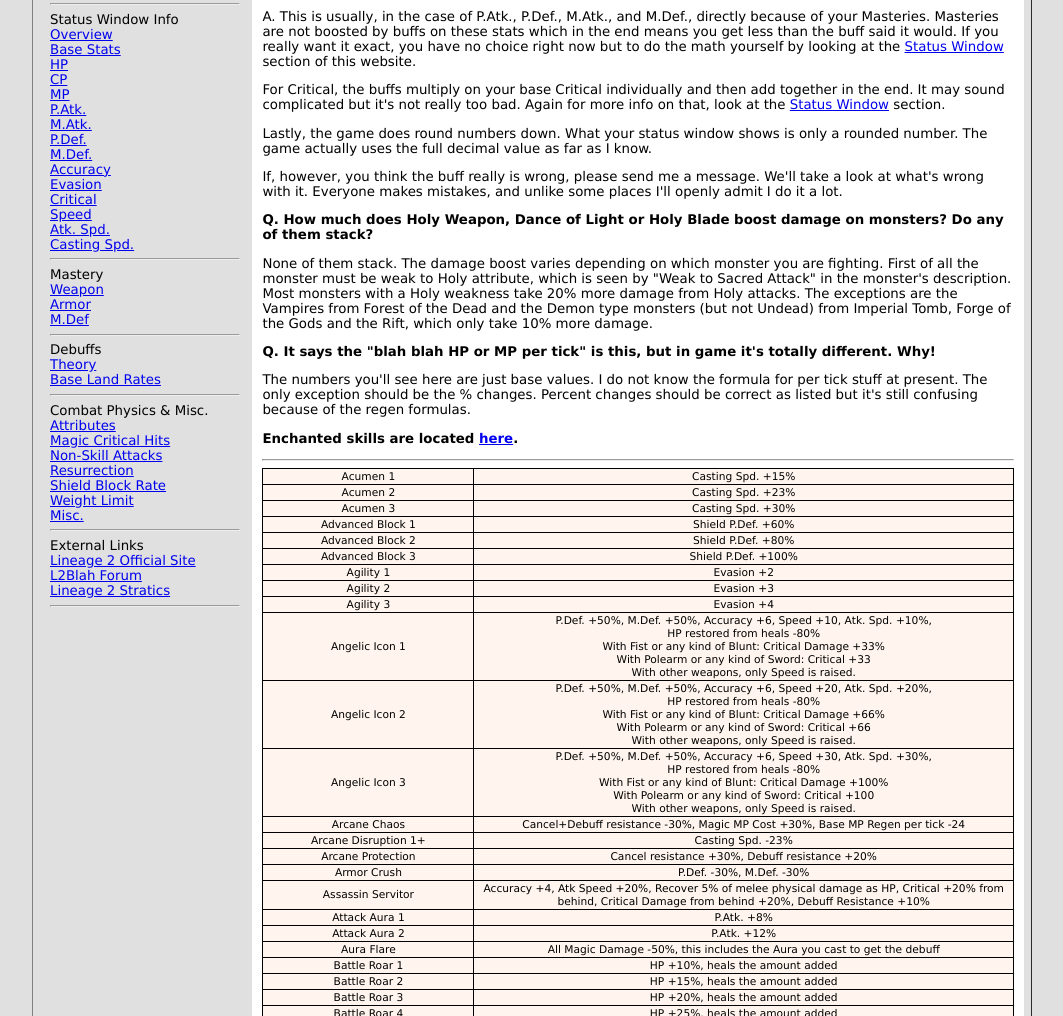
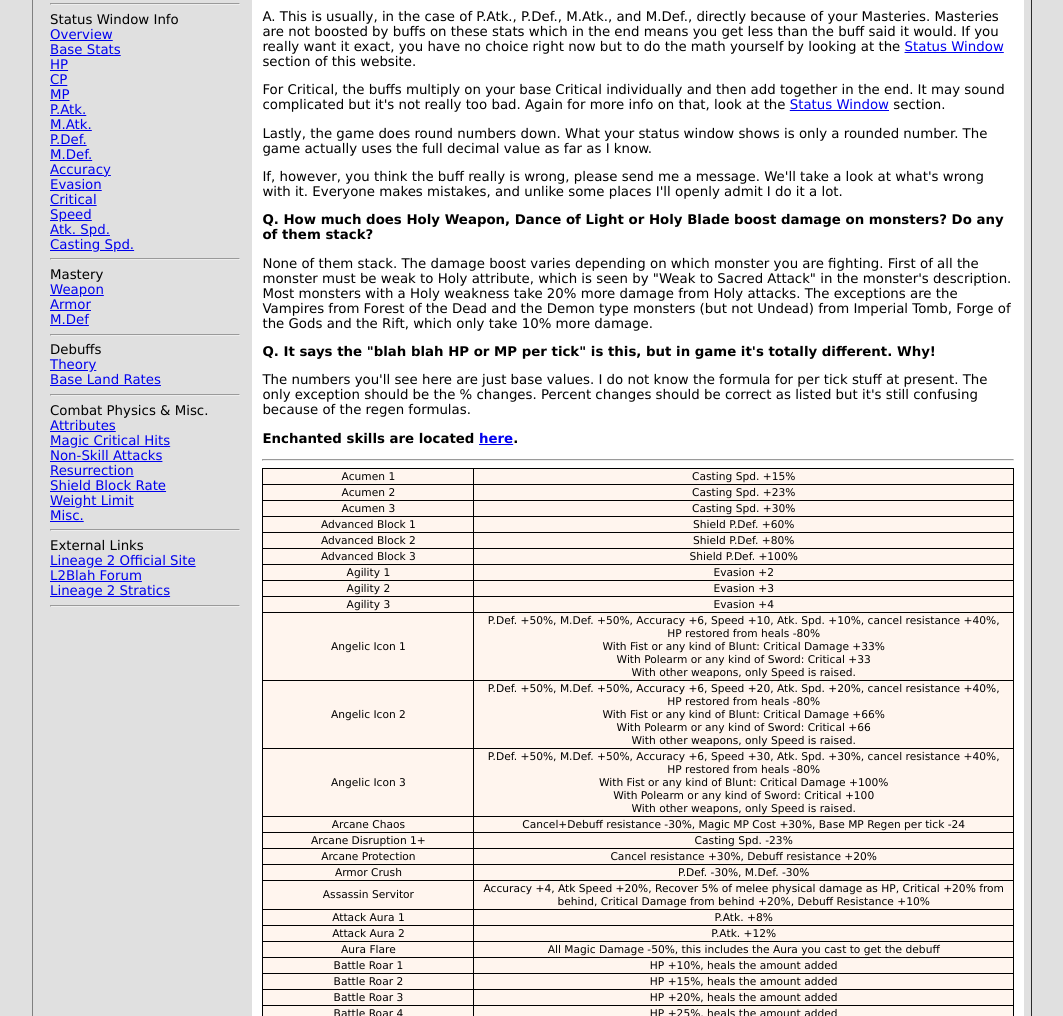
Before and after one commit to Valiant-0/l2p, a plain HTML site: page buffs.html in a window 1280 px wide. Shown: the part 225-1241 px from the top of the page, without its empty margins (108-1171 px from the left). Drawn offline with Linux system fonts and the light colour scheme.

Commit message:
Update buffs.html

```diff
--- a/buffs.html
+++ b/buffs.html
@@ -61,9 +61,9 @@ href="style.css" />
 <tr><td>Agility 1</td><td>Evasion +2</td></tr>
 <tr><td>Agility 2</td><td>Evasion +3</td></tr>
 <tr><td>Agility 3</td><td>Evasion +4</td></tr>
-<tr><td>Angelic Icon 1</td><td>P.Def. +50%, M.Def. +50%, Accuracy +6, Speed +10, Atk. Spd. +10%,<br>HP restored from heals -80%<br>With Fist or any kind of Blunt: Critical Damage +33%<br>With Polearm or any kind of Sword: Critical +33<br>With other weapons, only Speed is raised.</td></tr>
-<tr><td>Angelic Icon 2</td><td>P.Def. +50%, M.Def. +50%, Accuracy +6, Speed +20, Atk. Spd. +20%,<br>HP restored from heals -80%<br>With Fist or any kind of Blunt: Critical Damage +66%<br>With Polearm or any kind of Sword: Critical +66<br>With other weapons, only Speed is raised.</td></tr>
-<tr><td>Angelic Icon 3</td><td>P.Def. +50%, M.Def. +50%, Accuracy +6, Speed +30, Atk. Spd. +30%,<br>HP restored from heals -80%<br>With Fist or any kind of Blunt: Critical Damage +100%<br>With Polearm or any kind of Sword: Critical +100<br>With other weapons, only Speed is raised.</td></tr>
+<tr><td>Angelic Icon 1</td><td>P.Def. +50%, M.Def. +50%, Accuracy +6, Speed +10, Atk. Spd. +10%, cancel resistance +40%,<br>HP restored from heals -80%<br>With Fist or any kind of Blunt: Critical Damage +33%<br>With Polearm or any kind of Sword: Critical +33<br>With other weapons, only Speed is raised.</td></tr>
+<tr><td>Angelic Icon 2</td><td>P.Def. +50%, M.Def. +50%, Accuracy +6, Speed +20, Atk. Spd. +20%, cancel resistance +40%,<br>HP restored from heals -80%<br>With Fist or any kind of Blunt: Critical Damage +66%<br>With Polearm or any kind of Sword: Critical +66<br>With other weapons, only Speed is raised.</td></tr>
+<tr><td>Angelic Icon 3</td><td>P.Def. +50%, M.Def. +50%, Accuracy +6, Speed +30, Atk. Spd. +30%, cancel resistance +40%,<br>HP restored from heals -80%<br>With Fist or any kind of Blunt: Critical Damage +100%<br>With Polearm or any kind of Sword: Critical +100<br>With other weapons, only Speed is raised.</td></tr>
 <tr><td>Arcane Chaos</td><td>Cancel+Debuff resistance -30%, Magic MP Cost +30%, Base MP Regen per tick -24</td></tr>
 <tr><td>Arcane Disruption 1+</td><td>Casting Spd. -23%</td></tr>
 <tr><td>Arcane Protection</td><td>Cancel resistance +30%, Debuff resistance +20%</td></tr>
```
